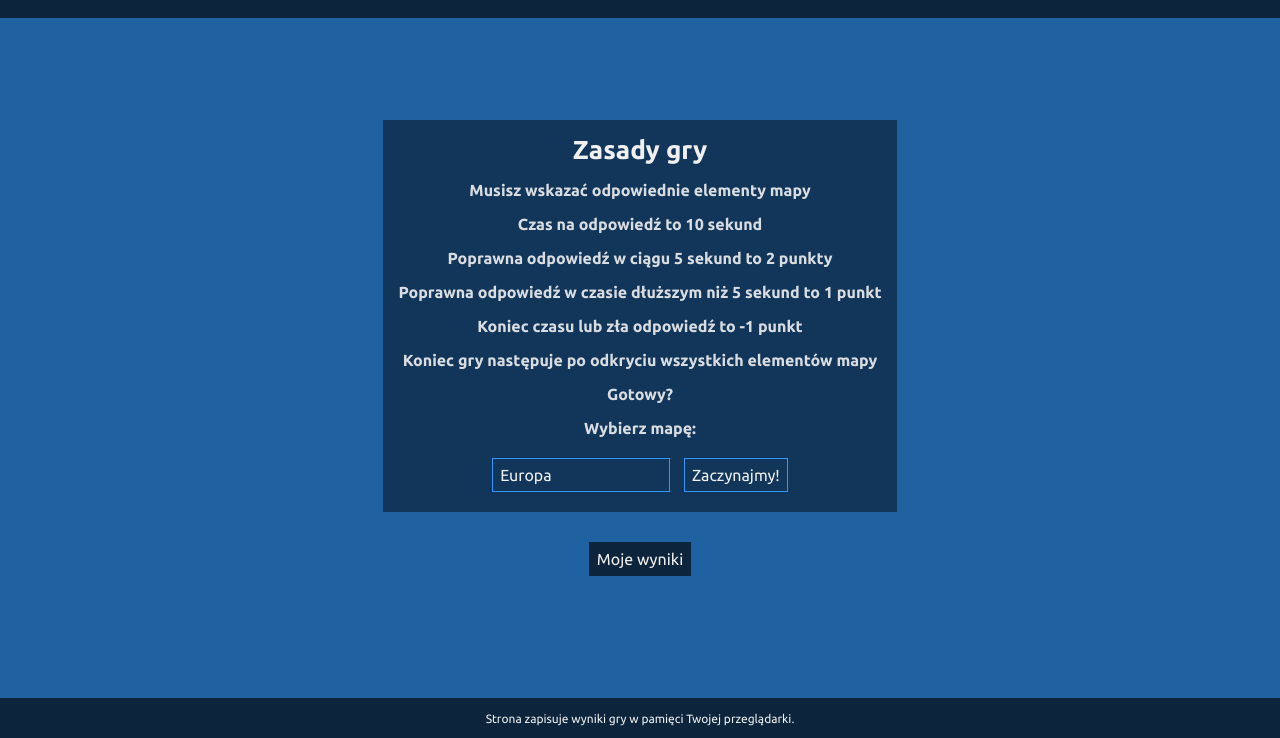
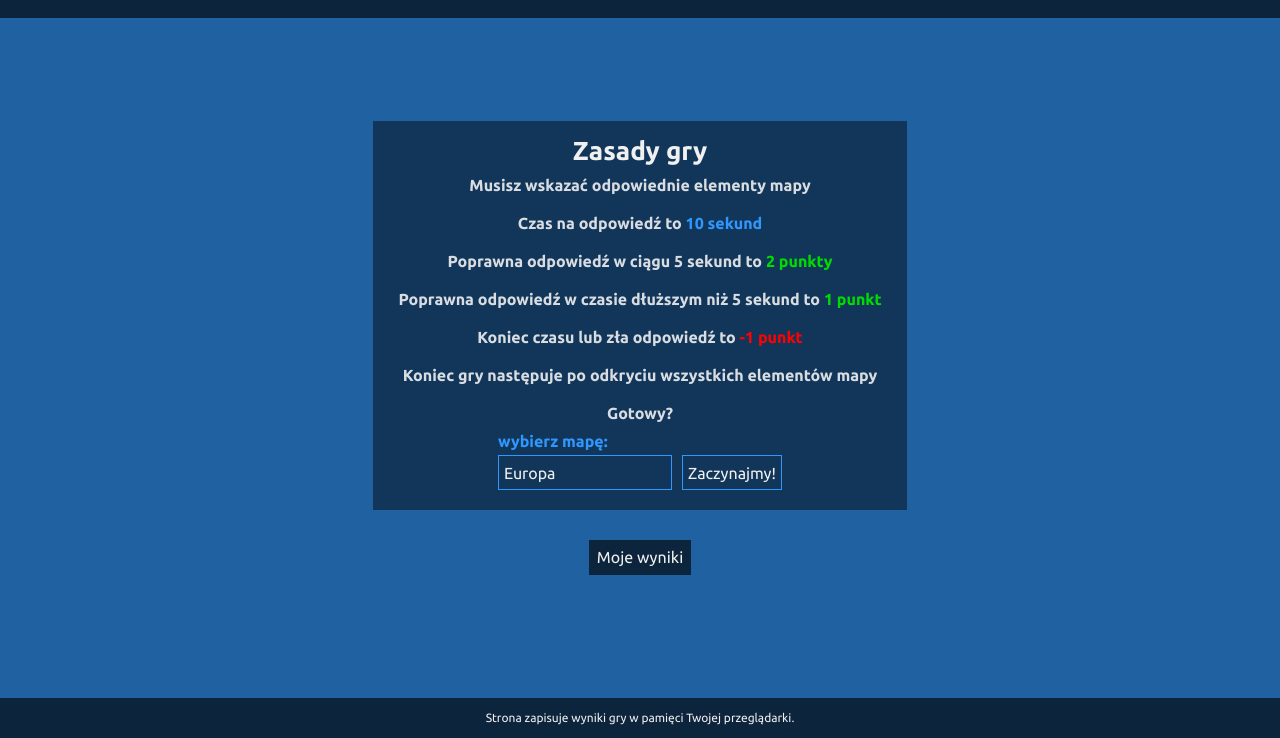
Before and after one commit to NilmergOmino/map-game, a plain HTML site: page index.html in a window 1280 px wide. Shown: the part 62-800 px from the top of the page. Drawn offline with Linux system fonts and the light colour scheme.

Commit message:
colors in rules panel changed, select bug on firefox fixed

```diff
--- a/css/style.css
+++ b/css/style.css
@@ -166,6 +166,11 @@ button, select, option {
   text-align: center; }
 
 .rules {
+  display: flex;
+  justify-content: center;
+  align-items: center;
+  align-content: center;
+  flex-direction: column;
   box-sizing: border-box;
   padding: 15px 15px;
   background-color: rgba(12, 36, 60, 0.7);
@@ -175,24 +180,54 @@ button, select, option {
     font-size: 26px;
     margin: 0; }
   .rules__paragraph {
+    margin: 10px;
     font-size: 16px;
     font-weight: bold;
     text-align: center;
     color: rgba(240, 240, 240, 0.9); }
 
+.text_blue {
+  color: #3197fc; }
+
+.text_green {
+  color: #00dc00; }
+
+.text_red {
+  color: red; }
+
+.select-container {
+  display: flex;
+  justify-content: center;
+  flex-wrap: wrap; }
+
+.choose-container {
+  display: flex;
+  justify-content: center;
+  align-items: center;
+  flex-direction: column; }
+
 .btn_start, .select-map {
   background-color: transparent;
   border: 1px solid #3197fc;
   color: #f0f0f0;
-  padding: 7px;
   box-sizing: border-box;
-  min-height: 30px;
+  min-height: 35px;
   font-size: 16px;
   transition: 0.3s;
   margin: 5px;
-  cursor: pointer; }
+  cursor: pointer;
+  padding: 0 5px; }
+  .btn_start::-moz-focus-inner, .select-map::-moz-focus-inner {
+    border: 0; }
   .btn_start:hover, .btn_start:focus, .select-map:hover, .select-map:focus {
-    border: 1px solid #f0f0f0; }
+    border: 1px solid #f0f0f0;
+    outline: none; }
+
+.label_select-map {
+  padding: 0 5px;
+  align-self: flex-start;
+  color: #3197fc;
+  font-weight: bold; }
 
 .select-map {
   -webkit-appearance: none;
@@ -267,7 +302,7 @@ button, select, option {
 
 .flying-point {
   animation: fly-away;
-  animation-duration: 1.5s;
+  animation-duration: 1s;
   animation-fill-mode: forwards;
   animation-timing-function: ease-out;
   font-size: 28px;
@@ -279,7 +314,7 @@ button, select, option {
     color: #00dc00; }
   .flying-point_plus-plus {
     color: #00dc00;
-    font-size: 20px; }
+    font-size: 28px; }
   .flying-point_minus {
     color: #C90814; }
 
@@ -488,4 +523,8 @@ button, select, option {
   .game-map {
     width: 100%; } }
 
+@media (max-width: 322px) {
+  .label_select-map {
+    align-self: center; } }
+
 /*# sourceMappingURL=style.css.map*/
--- a/index.html
+++ b/index.html
@@ -17,13 +17,15 @@
             <div class="rules">
                 <h2 class="rules__heading">Zasady gry</h2>
                 <p class="rules__paragraph">Musisz wskazać odpowiednie elementy mapy</p>
-                <p class="rules__paragraph">Czas na odpowiedź to 10 sekund</p>
-                <p class="rules__paragraph">Poprawna odpowiedź w ciągu 5 sekund to 2 punkty</p>
-                <p class="rules__paragraph">Poprawna odpowiedź w czasie dłuższym niż 5 sekund to 1 punkt</p>
-                <p class="rules__paragraph">Koniec czasu lub zła odpowiedź to -1 punkt</p>
+                <p class="rules__paragraph">Czas na odpowiedź to <span class="text_blue">10 sekund</span></p>
+                <p class="rules__paragraph">Poprawna odpowiedź w ciągu 5 sekund to  <span class="text_green">2 punkty</span></p>
+                <p class="rules__paragraph">Poprawna odpowiedź w czasie dłuższym niż 5 sekund to  <span class="text_green">1 punkt</span></p>
+                <p class="rules__paragraph">Koniec czasu lub zła odpowiedź to  <span class="text_red">-1 punkt</span></p>
                 <p class="rules__paragraph">Koniec gry następuje po odkryciu wszystkich elementów mapy</p>
                 <p class="rules__paragraph">Gotowy?</p>
-                <p class="rules__paragraph">Wybierz mapę:</p>
+                <div class="choose-container">
+                    <label for="select-map" class="label_select-map">wybierz mapę:</label>
+                    <div class="select-container">
                         <select name="select-map" id="select-map" class="select-map">
                             <option value="europe" selected>Europa</option>
                             <option value="africa">Afryka</option>
@@ -35,6 +37,8 @@
                             <option value="usa">USA (stany)</option>
                         </select>
                         <button class="btn_start" id="btn_start">Zaczynajmy!</button>
+                    </div>
+                </div>
             </div>
             <button class="btn_win-board" id="btn_win-board">Moje wyniki</button>
         </div>
--- a/js/maps-info/asia.json
+++ b/js/maps-info/asia.json
@@ -27,7 +27,6 @@
     "KW": "Kuwejt",
     "LA": "Laos",
     "LB": "Liban",
-    "MV": "Malediwy",
     "MY": "Malezja",
     "MM": "Mjanma",
     "MN": "Mongolia",
```
Also changed, not shown: img/maps/asia.svg, 1 other file. Lines whose indentation alone changed are shown as unchanged.
